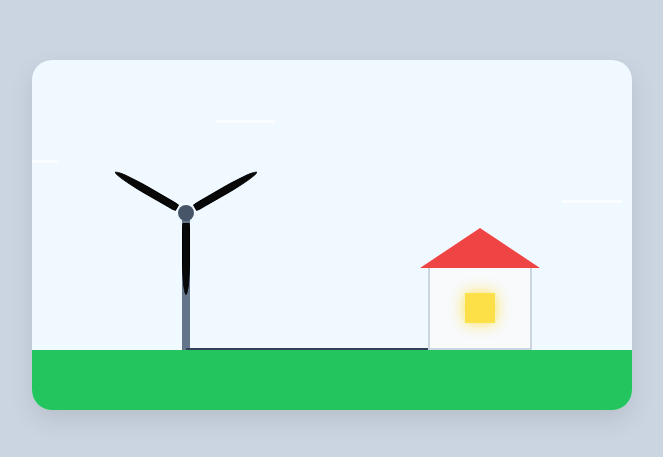
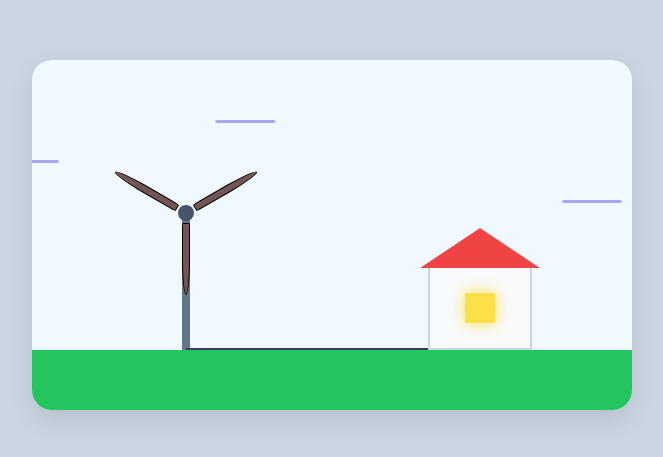
Before and after one commit to a44125-pixel/green-website, a website: page public/Desenh2.html in a window 1280 px wide. Shown: the part 165-622 px from the top of the page, without its empty margins (308-971 px from the left). Drawn offline with Linux system fonts and the light colour scheme.

```diff
--- a/public/Desenh2.html
+++ b/public/Desenh2.html
@@ -6,7 +6,7 @@
         :root {
             --sky: #f0f9ff;
             --turbine-metal: #64748b;
-            --blades: #080808;
+            --blades: #755454;
             --house: #f8fafc;
             --light: #fde047;
             --grass: #22c55e;
@@ -37,7 +37,7 @@
             position: absolute;
             width: 60px;
             height: 3px;
-            background: rgba(255,255,255,0.7);
+            background: rgba(142, 132, 229, 0.7);
             border-radius: 10px;
             animation: blow 1.5s infinite linear;
         }
```
Also changed, not shown: index.html (+1 -2 lines).
